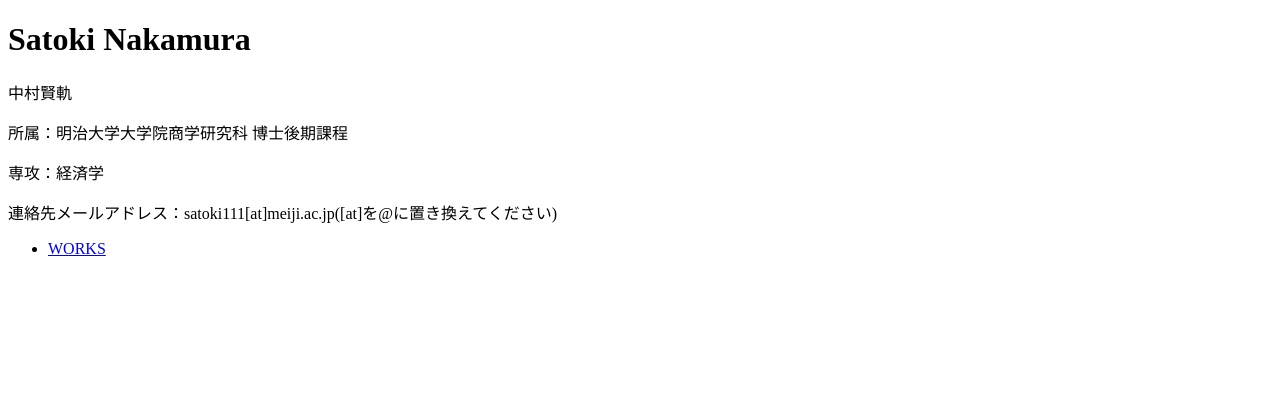
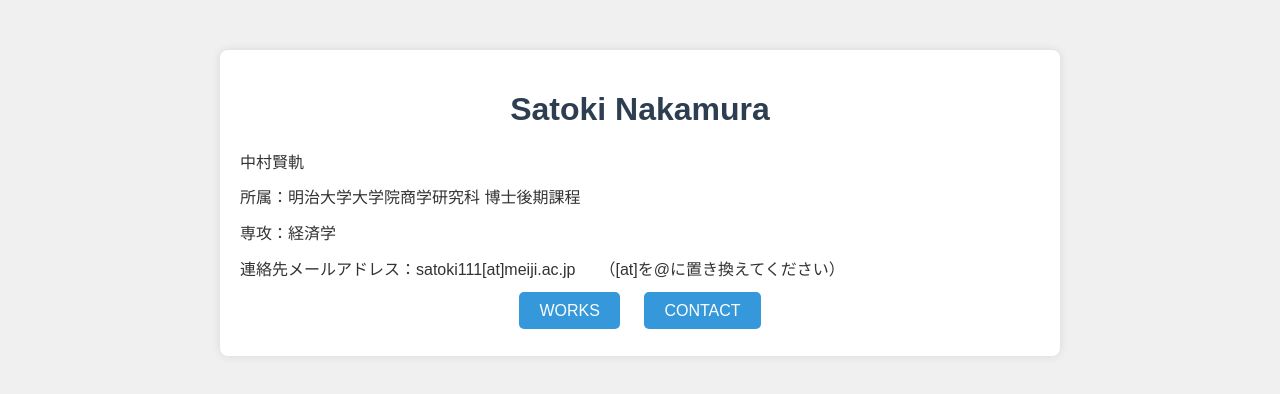
Before and after one commit to SatokiNakamura/SatokiNakamura.github.io, a plain HTML site: page index.html in a window 1280 px wide. Drawn offline with Linux system fonts and the light colour scheme.

Commit message:
index.html

```diff
--- a/index.html
+++ b/index.html
@@ -4,21 +4,67 @@
     <meta charset="utf-8">
     <title>Nakamura Satoki Home</title>
     <meta name="keywords" content="計量経済学,研究者,ミクロ経済学,明治大学">
+    <style>
+        body {
+            font-family: 'Arial', sans-serif;
+            background-color: #f0f0f0;
+            color: #333;
+            margin: 0;
+            padding: 0;
+        }
+        .container {
+            max-width: 800px;
+            margin: 50px auto;
+            background-color: #fff;
+            padding: 20px;
+            border-radius: 8px;
+            box-shadow: 0 0 10px rgba(0, 0, 0, 0.1);
+        }
+        h1 {
+            text-align: center;
+            color: #2c3e50;
+        }
+        p {
+            line-height: 1.6;
+            margin: 10px 0;
+        }
+        nav {
+            text-align: center;
+            margin-top: 20px;
+        }
+        nav ul {
+            list-style-type: none;
+            padding: 0;
+        }
+        nav ul li {
+            display: inline;
+            margin: 0 10px;
+        }
+        nav ul li a {
+            text-decoration: none;
+            color: #fff;
+            background-color: #3498db;
+            padding: 10px 20px;
+            border-radius: 5px;
+        }
+        nav ul li a:hover {
+            background-color: #2980b9;
+        }
+    </style>
 </head>
 <body>
-    <div class="row">
-        <div class="col half">
+    <div class="container">
         <h1>Satoki Nakamura</h1>
         <p>中村賢軌</p>
         <p>所属：明治大学大学院商学研究科 博士後期課程</p>
         <p>専攻：経済学</p>
-            <p>連絡先メールアドレス：satoki111[at]meiji.ac.jp([at]を@に置き換えてください)</p>
+        <p>連絡先メールアドレス：satoki111[at]meiji.ac.jp　　（[at]を@に置き換えてください）</p>
         <nav>
             <ul>
                 <li><a href="works.html">WORKS</a></li>
+                <li><a href="contact.html">CONTACT</a></li>
             </ul>
         </nav>
     </div>
-    </div>
 </body>
 </html>
```
Lines whose indentation alone changed are shown as unchanged.
